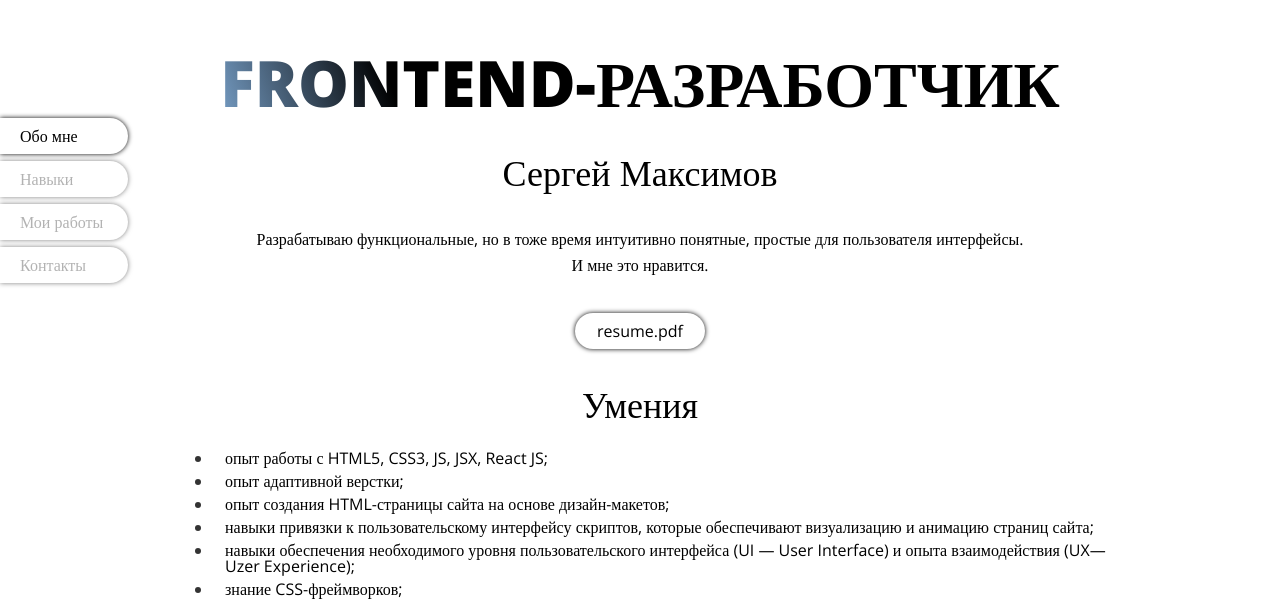
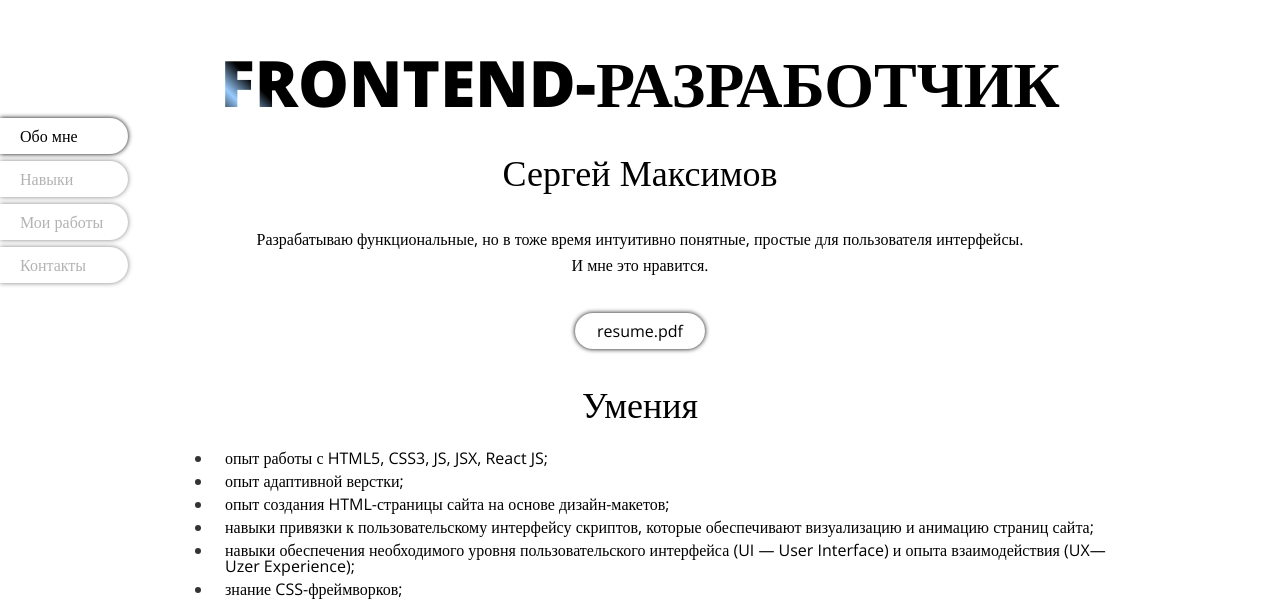
Before and after one commit to Sergey-Maxim0v/Portfolio, a plain HTML site: page index.html in a window 1280 px wide. Shown: the part 200-800 px from the top of the page. Drawn offline with nearby package versions, Linux system fonts and the light colour scheme.

Commit message:
section1: style for title

```diff
--- a/src/scss/section1.scss
+++ b/src/scss/section1.scss
@@ -20,9 +20,9 @@
     margin: 0 0 40px 0;
     text-align: center;
     text-transform: uppercase;
-    background: -webkit-linear-gradient(70deg, rgb(0, 0, 0) 40%, rgb(153, 204, 255) 46%, rgb(0, 0, 0) 60%);
-    background: -moz-linear-gradient(70deg, rgb(0, 0, 0) 40%, rgb(153, 204, 255) 46%, rgb(0, 0, 0) 60%);
-    background: linear-gradient(70deg, rgb(0, 0, 0) 40%, rgb(153, 204, 255) 46%, rgb(0, 0, 0) 60%);
+    background: -webkit-linear-gradient(45deg, rgb(0, 0, 0) 48%, rgb(153, 204, 255), rgb(0, 0, 0) 52%);
+    background: -moz-linear-gradient(45deg, rgb(0, 0, 0) 48%, rgb(153, 204, 255), rgb(0, 0, 0) 52%);
+    background: linear-gradient(45deg, rgb(0, 0, 0) 48%, rgb(153, 204, 255), rgb(0, 0, 0) 52%);
     -webkit-background-clip: text;
     -webkit-text-fill-color: transparent;
     background-size: 200% 100%;
```
Also changed, not shown: dist/css/index.css.
